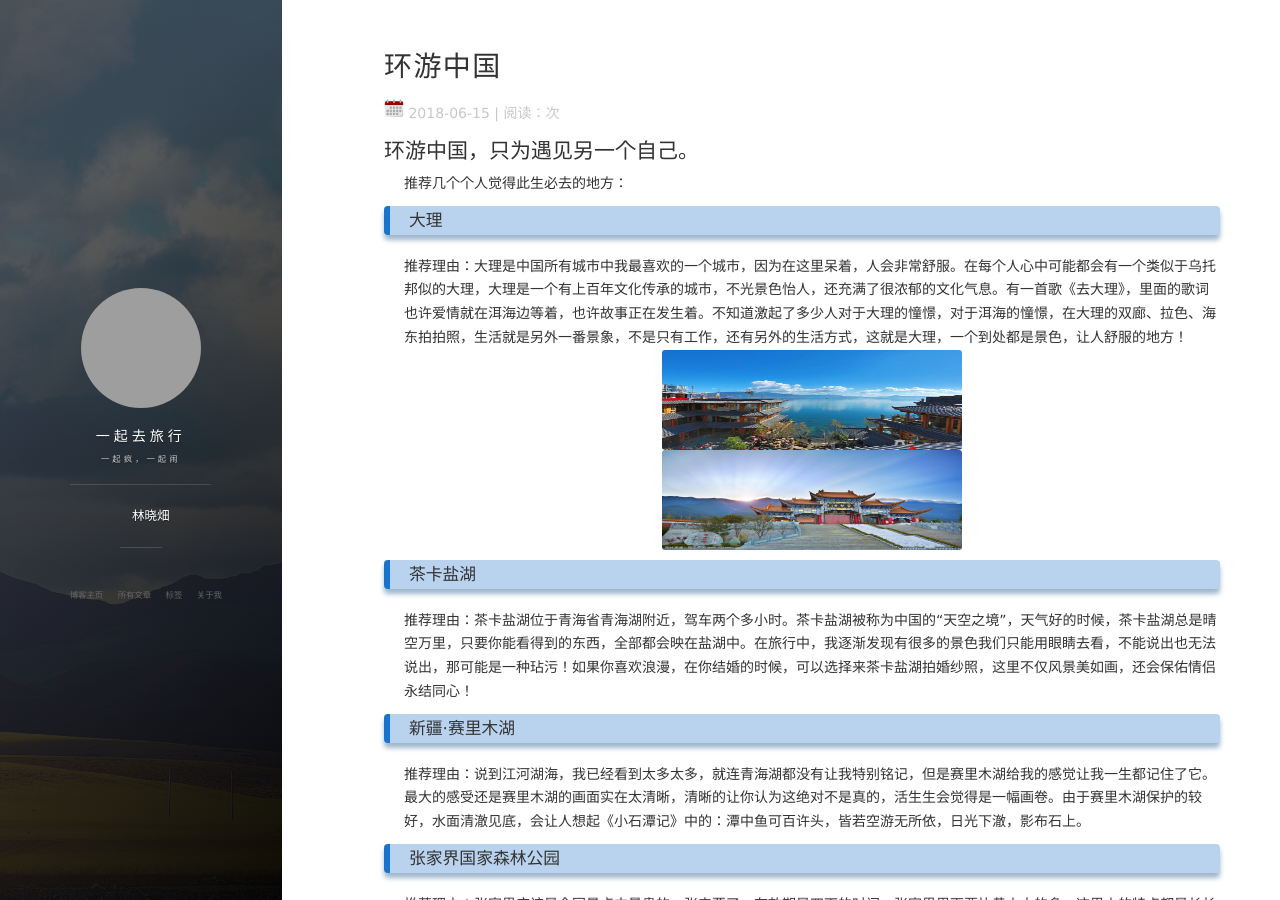
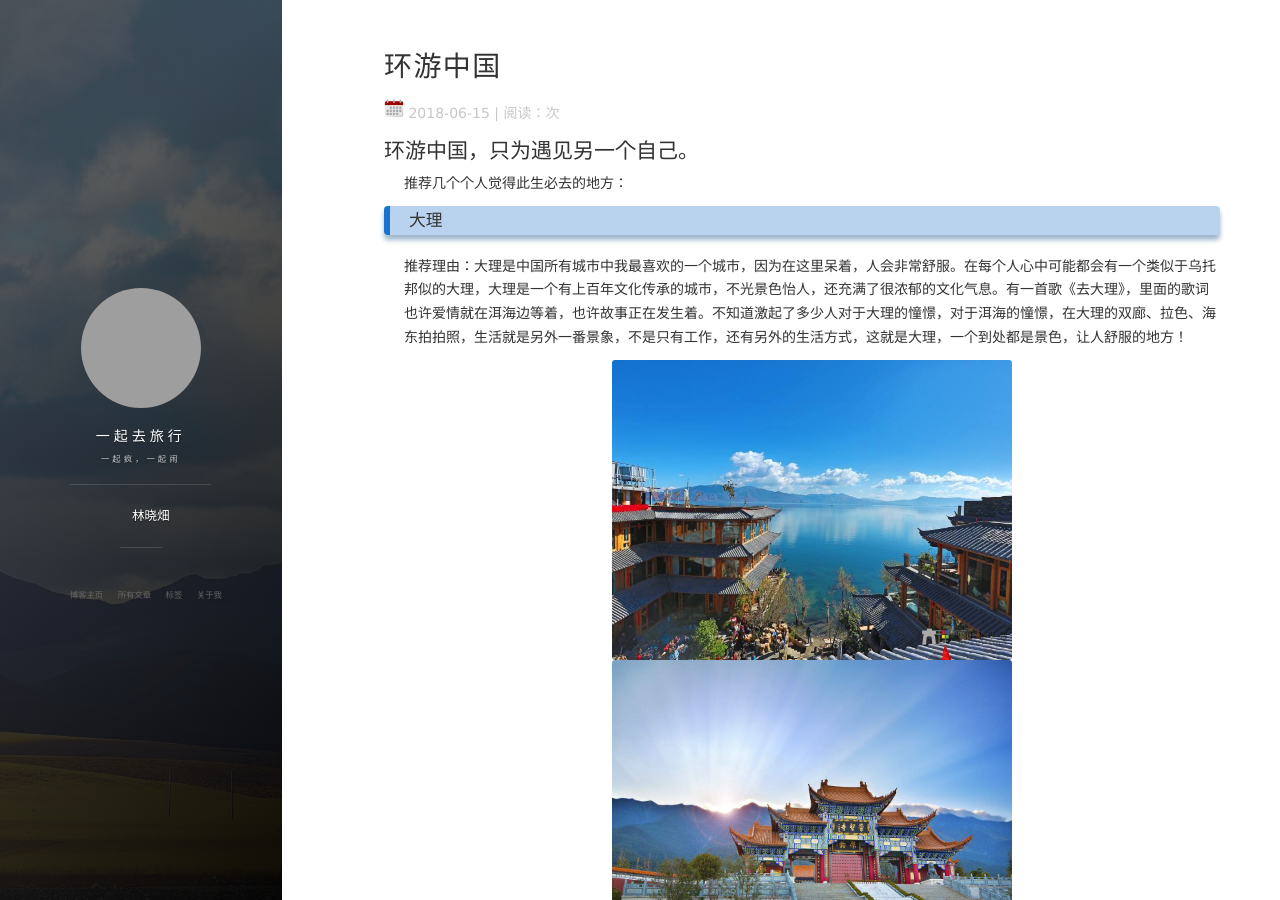
Before and after one commit to lxtxx/lxtxx.github.io, a Jekyll site: the page built from _posts/2018-06-15-环游中国.md, in a window 1280 px wide and 900 px high. Built offline with Jekyll 4.4.1, drawn with Linux system fonts in a browser that asks for light colours; nearby versions of some CDN libraries; comment, search, counter and statistics services are not loaded; grey boxes are pictures that could not be loaded.

Commit message:
Update 2018-06-15-环游中国.md

```diff
--- a/_posts/2018-06-15-环游中国.md
+++ b/_posts/2018-06-15-环游中国.md
@@ -9,8 +9,8 @@
 ### 大理
 
 推荐理由：大理是中国所有城市中我最喜欢的一个城市，因为在这里呆着，人会非常舒服。在每个人心中可能都会有一个类似于乌托邦似的大理，大理是一个有上百年文化传承的城市，不光景色怡人，还充满了很浓郁的文化气息。有一首歌《去大理》，里面的歌词也许爱情就在洱海边等着，也许故事正在发生着。不知道激起了多少人对于大理的憧憬，对于洱海的憧憬，在大理的双廊、拉色、海东拍拍照，生活就是另外一番景象，不是只有工作，还有另外的生活方式，这就是大理，一个到处都是景色，让人舒服的地方！
-  <img src="/images/posts/Xcode8/d1.jpg" height="100" width="300">
-  <img src="/images/posts/Xcode8/d2.jpg" height="100" width="300">
+
+  <img src="/images/posts/Xcode8/d1.jpg" height="300" width="400"> <img src="/images/posts/Xcode8/d2.jpg" height="300" width="400">
 
 ### 茶卡盐湖
 
```
